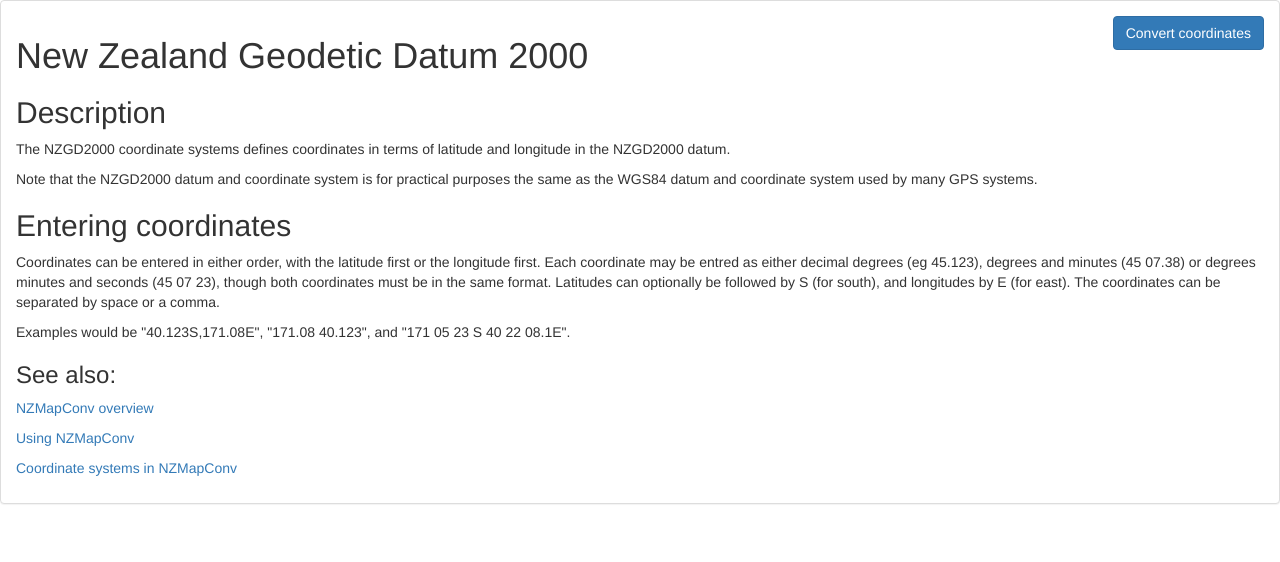
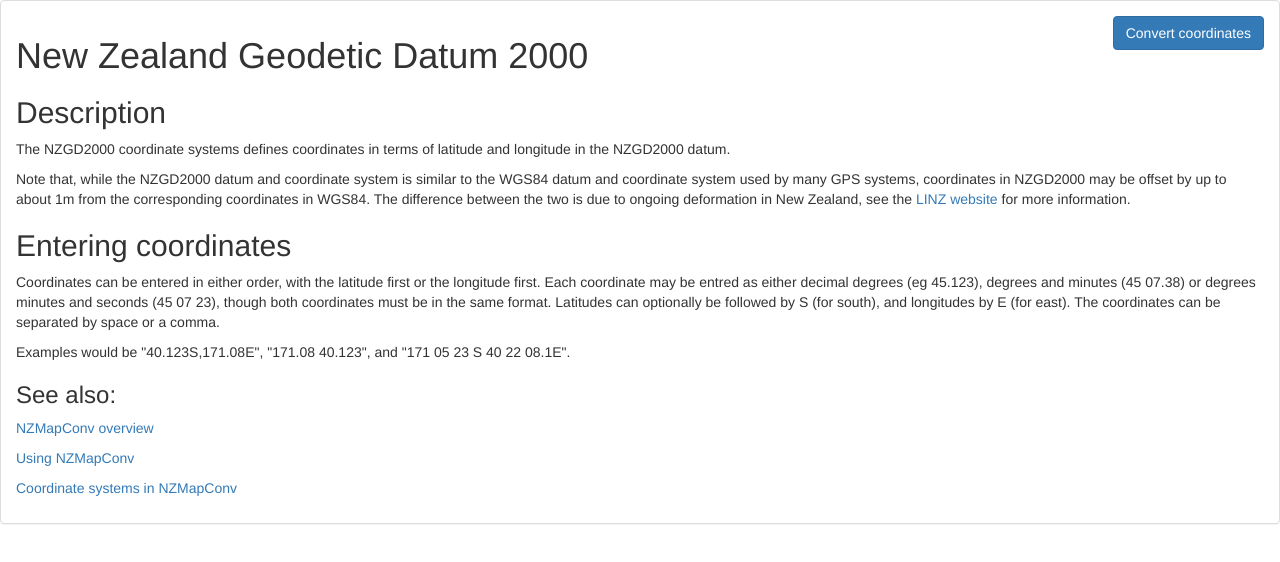
Before and after one commit to linz/linz-webapp-geodetic-calculators, a plain HTML site: page nzmapconv/help/nzgd2000.html in a window 1280 px wide. Drawn offline with Linux system fonts and the light colour scheme.

Commit message:
fix: updating website references

```diff
--- a/nzmapconv/help/nzgd2000.html
+++ b/nzmapconv/help/nzgd2000.html
@@ -17,8 +17,11 @@
 <h2>Description</h2>
 <p>The NZGD2000 coordinate systems defines coordinates in terms of latitude and longitude in the NZGD2000 datum.
 </p>
-<p>Note that the NZGD2000 datum and coordinate system is for practical purposes the same as the WGS84 datum
-and coordinate system used by many GPS systems.
+<p>Note that, while the NZGD2000 datum and coordinate system is similar to the WGS84 datum
+and coordinate system used by many GPS systems, coordinates in NZGD2000 may be offset by up to
+about 1m from the corresponding coordinates in WGS84.  The difference between the two is
+due to ongoing deformation in New Zealand, see the
+<a target="_blank" href="https://www.linz.govt.nz/nzgd2000">LINZ website</a> for more information.
 </p>
 
 <h2>Entering coordinates</h2>
```
Also changed, not shown: nzmapconv/help/index.html (+3 -2 lines), nzmapconv/help/nzmg.html (+1 -1 lines), nzmapconv/help/nztm.html (+1 -1 lines), nzmapconv/index.html (+1 -1 lines).
